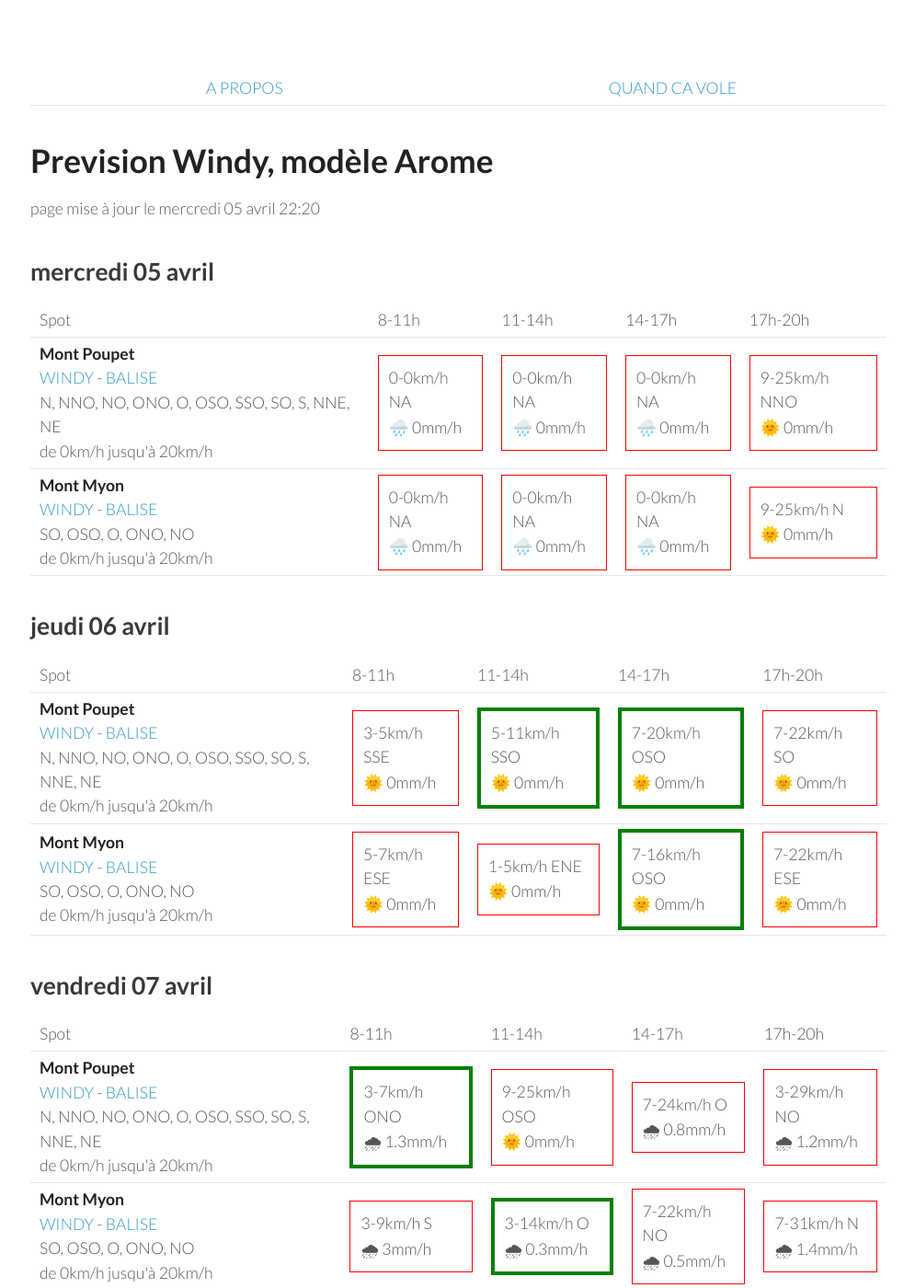
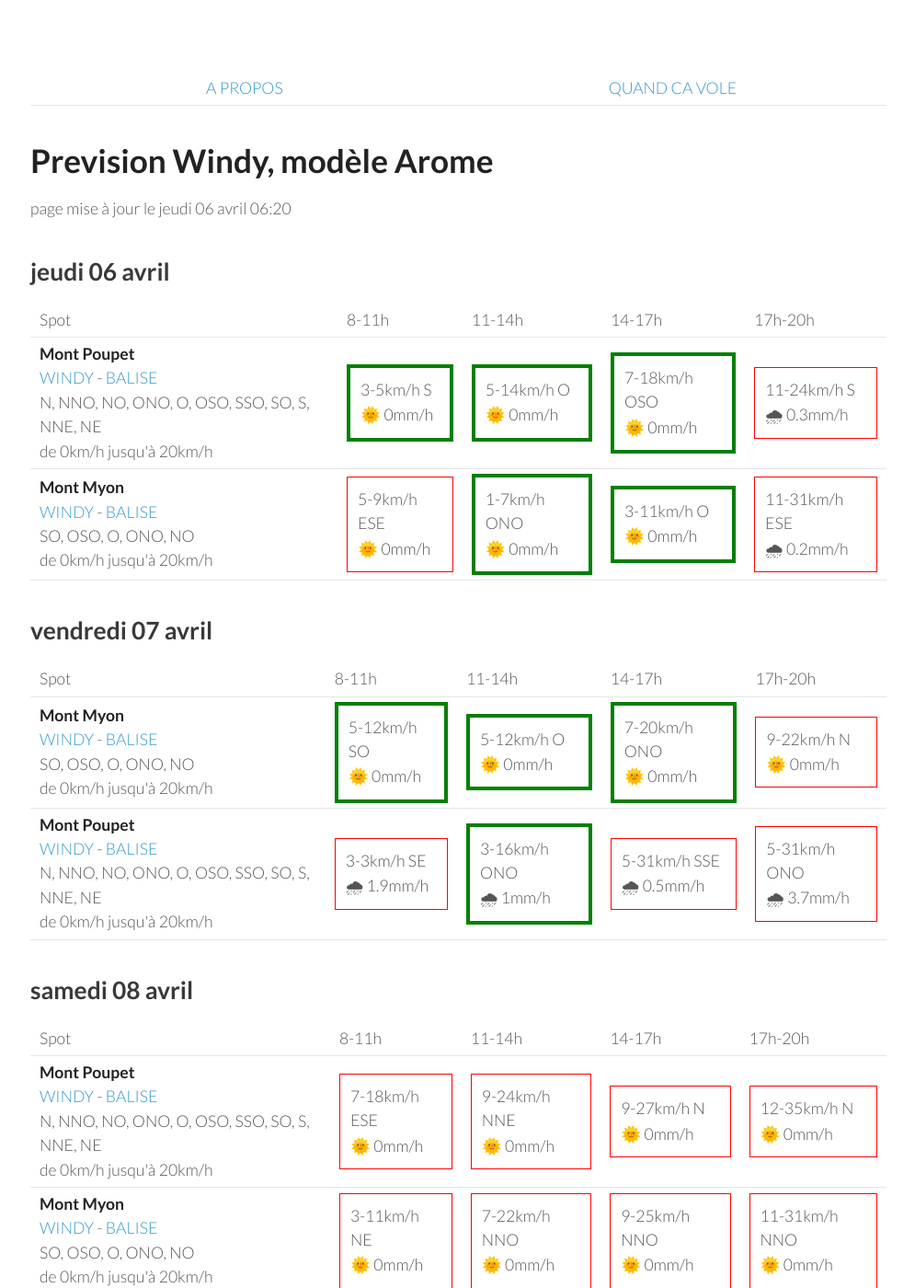
Before and after one commit to parapente-dans-le-nord/parapente-dans-le-nord.github.io, a Jekyll site: the page built from jura.markdown, in a window 1280 px wide and 1400 px high. Shown: the whole window at 92% size, without its empty margins (25-1020 px from the left). Built offline with Jekyll 4.4.1, drawn with Linux system fonts in a browser that asks for light colours; some of the changed text lies outside the part shown.

Commit message:
update index.markdown

```diff
--- a/jura.markdown
+++ b/jura.markdown
@@ -7,42 +7,8 @@ title:  "Tous les spots"
 {: .links}
 
 # Prevision Windy, modèle Arome
-page mise à jour le mercredi 05 avril 22:20
+page mise à jour le jeudi 06 avril 06:20
 
-## mercredi 05 avril
-
-{::nomarkdown}
-<table>
-  <tbody>
-    <tr>
-      <td>Spot</td>
-      <td>8-11h</td>
-      <td>11-14h</td>
-      <td>14-17h</td>
-      <td>17h-20h</td>
-    </tr>
-<tr>
-        <td><strong>Mont Poupet</strong><br><a href="https://windy.com/46.970/5.876?46.541,5.876,8">WINDY</a> - <span class=""><a href="http://www.balisemeteo.com/balise.php?idBalise=92">BALISE</a> </span><br> <span class="vent-favorable">N, NNO, NO, ONO, O, OSO, SSO, SO, S, NNE, NE</span><br><span class="force-vent">de 0km/h jusqu'à 20km/h</span> </td>
-
-            <td><div class="not-flyable"><p>0-0km/h NA</p><p>🌧️ 0mm/h</p></div></td>
-            <td><div class="not-flyable"><p>0-0km/h NA</p><p>🌧️ 0mm/h</p></div></td>
-            <td><div class="not-flyable"><p>0-0km/h NA</p><p>🌧️ 0mm/h</p></div></td>
-            <td><div class="not-flyable"><p>9-25km/h NNO</p><p>🌞 0mm/h</p></div></td>
-
-    </tr>
-<tr>
-        <td><strong>Mont Myon</strong><br><a href="https://windy.com/46.331/5.397?45.898,5.394,8,m:eWoagj8">WINDY</a> - <span class=""><a href="http://www.balisemeteo.com/balise.php?idBalise=70">BALISE</a> </span><br> <span class="vent-favorable">SO, OSO, O, ONO, NO</span><br><span class="force-vent">de 0km/h jusqu'à 20km/h</span> </td>
-
-            <td><div class="not-flyable"><p>0-0km/h NA</p><p>🌧️ 0mm/h</p></div></td>
-            <td><div class="not-flyable"><p>0-0km/h NA</p><p>🌧️ 0mm/h</p></div></td>
-            <td><div class="not-flyable"><p>0-0km/h NA</p><p>🌧️ 0mm/h</p></div></td>
-            <td><div class="not-flyable"><p>9-25km/h N</p><p>🌞 0mm/h</p></div></td>
-
-    </tr>
-
-</tbody>
-</table>
-{:/}
 ## jeudi 06 avril
 
 {::nomarkdown}
@@ -58,20 +24,20 @@ page mise à jour le mercredi 05 avril 22:20
 <tr>
         <td><strong>Mont Poupet</strong><br><a href="https://windy.com/46.970/5.876?46.541,5.876,8">WINDY</a> - <span class=""><a href="http://www.balisemeteo.com/balise.php?idBalise=92">BALISE</a> </span><br> <span class="vent-favorable">N, NNO, NO, ONO, O, OSO, SSO, SO, S, NNE, NE</span><br><span class="force-vent">de 0km/h jusqu'à 20km/h</span> </td>
 
-            <td><div class="not-flyable"><p>3-5km/h SSE</p><p>🌞 0mm/h</p></div></td>
-            <td><div class="flyable"><p>5-11km/h SSO</p><p>🌞 0mm/h</p></div></td>
-            <td><div class="flyable"><p>7-20km/h OSO</p><p>🌞 0mm/h</p></div></td>
-            <td><div class="not-flyable"><p>7-22km/h SO</p><p>🌞 0mm/h</p></div></td>
+            <td><div class="flyable"><p>3-5km/h S</p><p>🌞 0mm/h</p></div></td>
+            <td><div class="flyable"><p>5-14km/h O</p><p>🌞 0mm/h</p></div></td>
+            <td><div class="flyable"><p>7-18km/h OSO</p><p>🌞 0mm/h</p></div></td>
+            <td><div class="not-flyable"><p>11-24km/h S</p><p>🌧 0.3mm/h</p></div></td>
 
 
     </tr>
 <tr>
         <td><strong>Mont Myon</strong><br><a href="https://windy.com/46.331/5.397?45.898,5.394,8,m:eWoagj8">WINDY</a> - <span class=""><a href="http://www.balisemeteo.com/balise.php?idBalise=70">BALISE</a> </span><br> <span class="vent-favorable">SO, OSO, O, ONO, NO</span><br><span class="force-vent">de 0km/h jusqu'à 20km/h</span> </td>
 
-            <td><div class="not-flyable"><p>5-7km/h ESE</p><p>🌞 0mm/h</p></div></td>
-            <td><div class="not-flyable"><p>1-5km/h ENE</p><p>🌞 0mm/h</p></div></td>
-            <td><div class="flyable"><p>7-16km/h OSO</p><p>🌞 0mm/h</p></div></td>
-            <td><div class="not-flyable"><p>7-22km/h ESE</p><p>🌞 0mm/h</p></div></td>
+            <td><div class="not-flyable"><p>5-9km/h ESE</p><p>🌞 0mm/h</p></div></td>
+            <td><div class="flyable"><p>1-7km/h ONO</p><p>🌞 0mm/h</p></div></td>
+            <td><div class="flyable"><p>3-11km/h O</p><p>🌞 0mm/h</p></div></td>
+            <td><div class="not-flyable"><p>11-31km/h ESE</p><p>🌧 0.2mm/h</p></div></td>
 
 
     </tr>
@@ -92,22 +58,22 @@ page mise à jour le mercredi 05 avril 22:20
       <td>17h-20h</td>
     </tr>
 <tr>
-        <td><strong>Mont Poupet</strong><br><a href="https://windy.com/46.970/5.876?46.541,5.876,8">WINDY</a> - <span class=""><a href="http://www.balisemeteo.com/balise.php?idBalise=92">BALISE</a> </span><br> <span class="vent-favorable">N, NNO, NO, ONO, O, OSO, SSO, SO, S, NNE, NE</span><br><span class="force-vent">de 0km/h jusqu'à 20km/h</span> </td>
+        <td><strong>Mont Myon</strong><br><a href="https://windy.com/46.331/5.397?45.898,5.394,8,m:eWoagj8">WINDY</a> - <span class=""><a href="http://www.balisemeteo.com/balise.php?idBalise=70">BALISE</a> </span><br> <span class="vent-favorable">SO, OSO, O, ONO, NO</span><br><span class="force-vent">de 0km/h jusqu'à 20km/h</span> </td>
 
-            <td><div class="flyable"><p>3-7km/h ONO</p><p>🌧 1.3mm/h</p></div></td>
-            <td><div class="not-flyable"><p>9-25km/h OSO</p><p>🌞 0mm/h</p></div></td>
-            <td><div class="not-flyable"><p>7-24km/h O</p><p>🌧 0.8mm/h</p></div></td>
-            <td><div class="not-flyable"><p>3-29km/h NO</p><p>🌧 1.2mm/h</p></div></td>
+            <td><div class="flyable"><p>5-12km/h SO</p><p>🌞 0mm/h</p></div></td>
+            <td><div class="flyable"><p>5-12km/h O</p><p>🌞 0mm/h</p></div></td>
+            <td><div class="flyable"><p>7-20km/h ONO</p><p>🌞 0mm/h</p></div></td>
+            <td><div class="not-flyable"><p>9-22km/h N</p><p>🌞 0mm/h</p></div></td>
 
 
     </tr>
 <tr>
-        <td><strong>Mont Myon</strong><br><a href="https://windy.com/46.331/5.397?45.898,5.394,8,m:eWoagj8">WINDY</a> - <span class=""><a href="http://www.balisemeteo.com/balise.php?idBalise=70">BALISE</a> </span><br> <span class="vent-favorable">SO, OSO, O, ONO, NO</span><br><span class="force-vent">de 0km/h jusqu'à 20km/h</span> </td>
+        <td><strong>Mont Poupet</strong><br><a href="https://windy.com/46.970/5.876?46.541,5.876,8">WINDY</a> - <span class=""><a href="http://www.balisemeteo.com/balise.php?idBalise=92">BALISE</a> </span><br> <span class="vent-favorable">N, NNO, NO, ONO, O, OSO, SSO, SO, S, NNE, NE</span><br><span class="force-vent">de 0km/h jusqu'à 20km/h</span> </td>
 
-            <td><div class="not-flyable"><p>3-9km/h S</p><p>🌧 3mm/h</p></div></td>
-            <td><div class="flyable"><p>3-14km/h O</p><p>🌧 0.3mm/h</p></div></td>
-            <td><div class="not-flyable"><p>7-22km/h NO</p><p>🌧 0.5mm/h</p></div></td>
-            <td><div class="not-flyable"><p>7-31km/h N</p><p>🌧 1.4mm/h</p></div></td>
+            <td><div class="not-flyable"><p>3-3km/h SE</p><p>🌧 1.9mm/h</p></div></td>
+            <td><div class="flyable"><p>3-16km/h ONO</p><p>🌧 1mm/h</p></div></td>
+            <td><div class="not-flyable"><p>5-31km/h SSE</p><p>🌧 0.5mm/h</p></div></td>
+            <td><div class="not-flyable"><p>5-31km/h ONO</p><p>🌧 3.7mm/h</p></div></td>
 
 
     </tr>
@@ -130,20 +96,20 @@ page mise à jour le mercredi 05 avril 22:20
 <tr>
         <td><strong>Mont Poupet</strong><br><a href="https://windy.com/46.970/5.876?46.541,5.876,8">WINDY</a> - <span class=""><a href="http://www.balisemeteo.com/balise.php?idBalise=92">BALISE</a> </span><br> <span class="vent-favorable">N, NNO, NO, ONO, O, OSO, SSO, SO, S, NNE, NE</span><br><span class="force-vent">de 0km/h jusqu'à 20km/h</span> </td>
 
-            <td><div class="not-flyable"><p>9-16km/h E</p><p>🌞 0mm/h</p></div></td>
-            <td><div class="not-flyable"><p>9-25km/h NNE</p><p>🌞 0mm/h</p></div></td>
-            <td><div class="not-flyable"><p>11-27km/h N</p><p>🌞 0mm/h</p></div></td>
-            <td><div class="not-flyable"><p>12-29km/h N</p><p>🌞 0mm/h</p></div></td>
+            <td><div class="not-flyable"><p>7-18km/h ESE</p><p>🌞 0mm/h</p></div></td>
+            <td><div class="not-flyable"><p>9-24km/h NNE</p><p>🌞 0mm/h</p></div></td>
+            <td><div class="not-flyable"><p>9-27km/h N</p><p>🌞 0mm/h</p></div></td>
+            <td><div class="not-flyable"><p>12-35km/h N</p><p>🌞 0mm/h</p></div></td>
 
 
     </tr>
 <tr>
         <td><strong>Mont Myon</strong><br><a href="https://windy.com/46.331/5.397?45.898,5.394,8,m:eWoagj8">WINDY</a> - <span class=""><a href="http://www.balisemeteo.com/balise.php?idBalise=70">BALISE</a> </span><br> <span class="vent-favorable">SO, OSO, O, ONO, NO</span><br><span class="force-vent">de 0km/h jusqu'à 20km/h</span> </td>
 
-            <td><div class="not-flyable"><p>5-12km/h NE</p><p>🌞 0mm/h</p></div></td>
-            <td><div class="not-flyable"><p>9-24km/h NNO</p><p>🌞 0mm/h</p></div></td>
-            <td><div class="not-flyable"><p>9-27km/h NNO</p><p>🌞 0mm/h</p></div></td>
-            <td><div class="not-flyable"><p>12-31km/h NNO</p><p>🌞 0mm/h</p></div></td>
+            <td><div class="not-flyable"><p>3-11km/h NE</p><p>🌞 0mm/h</p></div></td>
+            <td><div class="not-flyable"><p>7-22km/h NNO</p><p>🌞 0mm/h</p></div></td>
+            <td><div class="not-flyable"><p>9-25km/h NNO</p><p>🌞 0mm/h</p></div></td>
+            <td><div class="not-flyable"><p>11-31km/h NNO</p><p>🌞 0mm/h</p></div></td>
 
 
     </tr>
@@ -166,8 +132,8 @@ page mise à jour le mercredi 05 avril 22:20
 <tr>
         <td><strong>Mont Myon</strong><br><a href="https://windy.com/46.331/5.397?45.898,5.394,8,m:eWoagj8">WINDY</a> - <span class=""><a href="http://www.balisemeteo.com/balise.php?idBalise=70">BALISE</a> </span><br> <span class="vent-favorable">SO, OSO, O, ONO, NO</span><br><span class="force-vent">de 0km/h jusqu'à 20km/h</span> </td>
 
-            <td><div class="not-flyable"><p>3-11km/h SE</p><p>🌞 0mm/h</p></div></td>
-            <td><div class="flyable"><p>5-16km/h O</p><p>🌞 0mm/h</p></div></td>
+            <td><div class="not-flyable"><p>5-11km/h SE</p><p>🌞 0mm/h</p></div></td>
+            <td><div class="flyable"><p>3-14km/h O</p><p>🌞 0mm/h</p></div></td>
             <td><div class="not-flyable"><p>7-22km/h NO</p><p>🌞 0mm/h</p></div></td>
             <td><div class="not-flyable"><p>9-22km/h NNO</p><p>🌞 0mm/h</p></div></td>
 
@@ -176,8 +142,8 @@ page mise à jour le mercredi 05 avril 22:20
 <tr>
         <td><strong>Mont Poupet</strong><br><a href="https://windy.com/46.970/5.876?46.541,5.876,8">WINDY</a> - <span class=""><a href="http://www.balisemeteo.com/balise.php?idBalise=92">BALISE</a> </span><br> <span class="vent-favorable">N, NNO, NO, ONO, O, OSO, SSO, SO, S, NNE, NE</span><br><span class="force-vent">de 0km/h jusqu'à 20km/h</span> </td>
 
-            <td><div class="not-flyable"><p>9-22km/h ESE</p><p>🌞 0mm/h</p></div></td>
-            <td><div class="not-flyable"><p>7-22km/h NNE</p><p>🌞 0mm/h</p></div></td>
+            <td><div class="not-flyable"><p>11-24km/h E</p><p>🌞 0mm/h</p></div></td>
+            <td><div class="not-flyable"><p>7-24km/h NNE</p><p>🌞 0mm/h</p></div></td>
             <td><div class="not-flyable"><p>7-24km/h N</p><p>🌞 0mm/h</p></div></td>
             <td><div class="not-flyable"><p>12-29km/h N</p><p>🌞 0mm/h</p></div></td>
 
```
